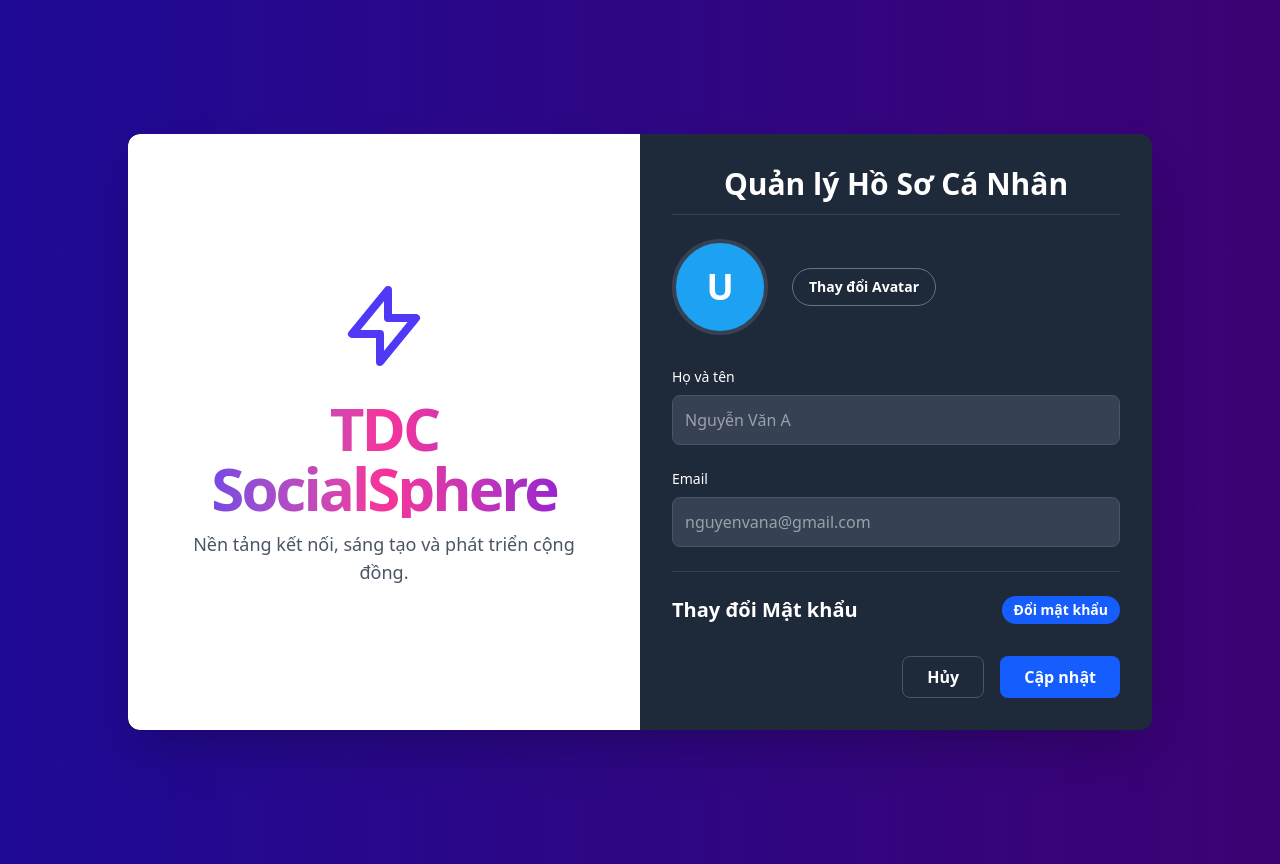
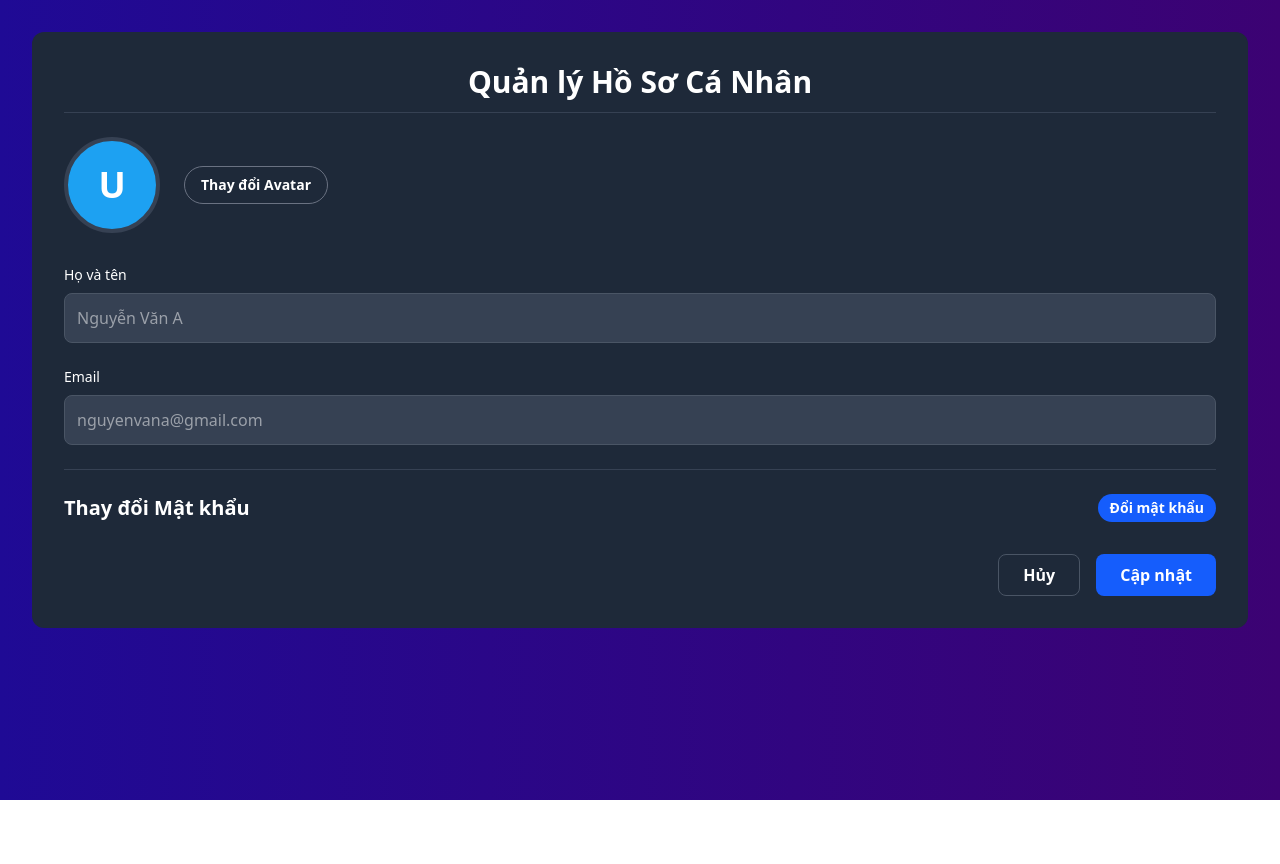
Before and after one commit to TrshCan/CDWeb_NhomH_DoAnWebEL, a React (Vite) app in the folder fe/: page / in a window 1280 px wide. After the commit the page ends 800 px from the top, so only its background shows below. Built offline with nearby package versions, Linux system fonts and the light colour scheme.

Commit message:
change UI

```diff
--- a/fe/src/pages/UserManagement.jsx
+++ b/fe/src/pages/UserManagement.jsx
@@ -1,108 +1,5 @@
 import React, { useState } from "react";
-import { graphqlRequest } from "../api/graphql.js";
-
-// ================== VALIDATION HELPERS ==================
-const specialCharRegex = /[!@#$%^&*()_+\-=\[\]{};':"\\|,.<>\/?]/;
-const uppercaseRegex = /[A-Z]/;
-const lowercaseRegex = /[a-z]/;
-const numberRegex = /[0-9]/;
-const emailRegex = /^[^\s@]+@[^\s@]+\.[^\s@]+$/;
-
-const validateProfile = (data, isPasswordChange) => {
-  let errors = {};
-
-  // 1️⃣ Họ tên
-  if (!data.displayName.trim()) {
-    errors.displayName = "Vui lòng không bỏ trống họ tên";
-  } else if (data.displayName.length > 50) {
-    errors.displayName = "Họ tên không được quá 50 ký tự";
-  } else if (data.displayName.length < 10) {
-    errors.displayName = "Họ tên phải từ 10 ký tự trở lên";
-  } else {
-    const allowedCharsRegex = /^[a-zA-Z0-9\s\u00C0-\u1EF9]*$/;
-    if (!allowedCharsRegex.test(data.displayName)) {
-      errors.displayName = "Vui lòng không dùng các ký tự đặc biệt!";
-    }
-  }
-
-  // 2️⃣ Email
-  if (!data.email.trim()) {
-    errors.email = "Vui lòng nhập email";
-  } else if (!emailRegex.test(data.email)) {
-    errors.email = "Email không hợp lệ";
-  } else if (data.email === "mock.exist@example.com") {
-    errors.email = "Email đã được đăng ký (Mock Error)";
-  }
-
-  // 3️⃣ Mật khẩu
-  if (isPasswordChange) {
-    if (!data.newPassword) {
-      errors.newPassword = "Vui lòng nhập mật khẩu mới";
-    } else if (data.newPassword.length < 8) {
-      errors.newPassword = "Mật khẩu phải có ít nhất 8 ký tự";
-    } else if (!uppercaseRegex.test(data.newPassword)) {
-      errors.newPassword = "Mật khẩu phải có ít nhất 1 chữ hoa";
-    } else if (!lowercaseRegex.test(data.newPassword)) {
-      errors.newPassword = "Mật khẩu phải có ít nhất 1 chữ thường";
-    } else if (!numberRegex.test(data.newPassword)) {
-      errors.newPassword = "Mật khẩu phải có ít nhất 1 số";
-    } else if (!specialCharRegex.test(data.newPassword)) {
-      errors.newPassword = "Mật khẩu phải có ít nhất 1 ký tự đặc biệt";
-    }
-
-    if (data.newPassword !== data.confirmPassword) {
-      errors.confirmPassword = "Xác nhận mật khẩu không trùng khớp";
-    }
-  }
-
-  return errors;
-};
-
-// ================== INPUT COMPONENT ==================
-const InputField = ({ id, label, type = "text", value, onChange, placeholder, error }) => (
-  <div className="mb-6 text-left">
-    <label htmlFor={id} className="block mb-2 text-sm font-medium text-white">
-      {label}
-    </label>
-    <input
-      type={type}
-      id={id}
-      value={value}
-      onChange={onChange}
-      placeholder={placeholder}
-      className={`w-full p-3 rounded-lg bg-gray-700 text-white border ${error ? "border-red-500" : "border-gray-600"
-        } focus:ring-blue-500 focus:border-blue-500 transition duration-150`}
-    />
-    {error && <p className="mt-1 text-sm text-red-400">{error}</p>}
-  </div>
-);
-
-// ================== LOGO COMPONENT ==================
-function SocialSphereHeader() {
-  return (
-    <div className="flex flex-col items-center justify-center h-full p-8 text-center bg-white rounded-l-xl">
-      <svg
-        className="w-24 h-24 mb-6 text-indigo-600 animate-pulse"
-        fill="none"
-        stroke="currentColor"
-        viewBox="0 0 24 24"
-      >
-        <path strokeLinecap="round" strokeLinejoin="round" strokeWidth="2" d="M13 10V3L4 14h7v7l9-11h-7z" />
-      </svg>
-      <h1
-        className="
-          text-5xl md:text-6xl font-extrabold tracking-tighter mb-3
-          bg-clip-text text-transparent bg-gradient-to-r from-indigo-600 via-pink-500 to-purple-700
-        "
-      >
-        TDC SocialSphere
-      </h1>
-      <p className="text-lg text-gray-600 font-medium max-w-sm">
-        Nền tảng kết nối, sáng tạo và phát triển cộng đồng.
-      </p>
-    </div>
-  );
-}
+// import { graphqlRequest } from "../api/graphql.js"; // Giữ lại nếu cần cho API thật
 
 // ================== MAIN COMPONENT ==================
 function UserManagement({ user, onCancel, onUpdateSuccess }) {
@@ -116,15 +13,39 @@ function UserManagement({ user, onCancel, onUpdateSuccess }) {
         avatarUrl: user?.avatarUrl || user?.avatarInitial || "",
     });
 
-  const [errors, setErrors] = useState({});
+    const [errors, setErrors] = useState({}); // Vẫn giữ errors state để xử lý UI cho InputField
     const [message, setMessage] = useState(null);
     const [isPasswordChange, setIsPasswordChange] = useState(false);
     const [isLoading, setIsLoading] = useState(false);
+
+    // ================== INPUT COMPONENT (đã di chuyển vào đây cho gọn) ==================
+    const InputField = ({ id, label, type = "text", value, onChange, placeholder, error }) => (
+        <div className="mb-6 text-left">
+            <label htmlFor={id} className="block mb-2 text-sm font-medium text-white">
+                {label}
+            </label>
+            <input
+                type={type}
+                id={id}
+                value={value}
+                onChange={onChange}
+                placeholder={placeholder}
+                // Giữ lại logic CSS dựa trên `error` prop
+                className={`w-full p-3 rounded-lg bg-gray-700 text-white border ${error ? "border-red-500" : "border-gray-600"
+                } focus:ring-blue-500 focus:border-blue-500 transition duration-150`}
+            />
+            {error && <p className="mt-1 text-sm text-red-400">{error}</p>}
+        </div>
+    );
+    // ==================================================================================
 
     // --- Handlers ---
     const handleChange = (e) => {
         const { id, value } = e.target;
         setFormData((prev) => ({ ...prev, [id]: value }));
+        // Không xóa lỗi khi thay đổi input vì không còn logic validation.
+        // Trong trường hợp này, `errors` sẽ chỉ được set sau khi submit (nếu có logic API validation).
+        // Tạm thời set về undefined để code không bị crash.
         setErrors((prev) => ({ ...prev, [id]: undefined }));
         setMessage(null);
     };
@@ -133,6 +54,7 @@ function UserManagement({ user, onCancel, onUpdateSuccess }) {
         const file = e.target.files[0];
         if (!file) return;
 
+        // Giữ lại các kiểm tra cơ bản về kích thước và định dạng file
         if (file.size > 2 * 1024 * 1024) {
             setMessage({ type: "error", text: "Kích thước ảnh không được vượt quá 2MB." });
             e.target.value = null;
@@ -156,33 +78,38 @@ function UserManagement({ user, onCancel, onUpdateSuccess }) {
         e.preventDefault();
         setIsLoading(true);
         setMessage(null);
+        setErrors({}); // Đảm bảo clear errors
 
-    const validationErrors = validateProfile(formData, isPasswordChange);
+        // KHÔNG CÒN VALIDATION LOGIC NỘI BỘ NÀO
 
-    if (Object.keys(validationErrors).length > 0) {
-      setErrors(validationErrors);
-      setMessage({ type: "error", text: "Vui lòng kiểm tra lại các trường bị lỗi." });
+        // Giả lập API call thành công sau 1.5s
+        setTimeout(() => {
+            // Giả lập lỗi từ server nếu email là mock.exist@example.com (giữ lại 1 mock duy nhất)
+            if (formData.email === "mock.exist@example.com") {
+                setErrors({ email: "Email đã được đăng ký (Mock Server Error)" });
+                setMessage({ type: "error", text: "Cập nhật thất bại. Vui lòng kiểm tra lại." });
                 setIsLoading(false);
                 return;
             }
 
-    setTimeout(() => {
             onUpdateSuccess?.(formData);
             setMessage({ type: "success", text: "Cập nhật hồ sơ thành công!" });
             setIsLoading(false);
+
+            if (isPasswordChange) {
+                setFormData((prev) => ({ ...prev, newPassword: "", confirmPassword: "" }));
+                setIsPasswordChange(false);
+            }
         }, 1500);
     };
 
+
     return (
-    <div className="h-screen flex items-center justify-center">
-      <div className="flex w-full max-w-5xl bg-gray-800 rounded-xl shadow-2xl overflow-hidden">
-        {/* Left Side - Logo */}
-        <div className="hidden md:block md:w-1/2">
-          <SocialSphereHeader />
-        </div>
+        // Div ngoài cùng: Đảm bảo component chiếm hết không gian được cấp
+        <div className="w-full h-full p-0">
 
-        {/* Right Side - Form */}
-        <div className="flex-1 p-8">
+            {/* Chỉ giữ lại phần Form */}
+            <div className="flex-1 p-8 w-full bg-gray-800 rounded-xl">
                 <h2 className="text-3xl font-extrabold text-white mb-6 border-b border-gray-700 pb-3">
                     Quản lý Hồ Sơ Cá Nhân
                 </h2>
@@ -204,13 +131,13 @@ function UserManagement({ user, onCancel, onUpdateSuccess }) {
                             className="w-24 h-24 rounded-full border-4 border-gray-700 overflow-hidden flex items-center justify-center text-4xl font-bold text-white cursor-pointer hover:opacity-80 transition duration-150"
                             style={{
                                 backgroundColor:
-                    formData.avatarUrl.startsWith("data:") || formData.avatarUrl
+                                    formData.avatarUrl && !formData.avatarUrl.startsWith("data:")
                                         ? "transparent"
                                         : twitterBlue,
                             }}
                             onClick={() => document.getElementById("avatar-upload").click()}
                         >
-                {formData.avatarUrl ? (
+                            {formData.avatarUrl && (formData.avatarUrl.startsWith("data:") || !formData.avatarUrl.includes(' ')) ? (
                                 <img src={formData.avatarUrl} alt="Avatar Preview" className="w-full h-full object-cover" />
                             ) : (
                                 formData.displayName?.[0]?.toUpperCase() || "U"
@@ -295,8 +222,9 @@ function UserManagement({ user, onCancel, onUpdateSuccess }) {
                                     placeholder="••••••••"
                                     error={errors.confirmPassword}
                                 />
+                                {/* Xóa hướng dẫn về yêu cầu mật khẩu vì không còn validation */}
                                 <p className="text-sm text-gray-400 mt-2">
-                    Mật khẩu phải có ít nhất 8 ký tự, gồm chữ hoa, chữ thường, số và ký tự đặc biệt.
+                                    Vui lòng nhập mật khẩu mới để thay đổi.
                                 </p>
                             </>
                         )}
@@ -326,7 +254,6 @@ function UserManagement({ user, onCancel, onUpdateSuccess }) {
                 </form>
             </div>
         </div>
-    </div>
     );
 }
 
```
Lines whose indentation alone changed are shown as unchanged.
